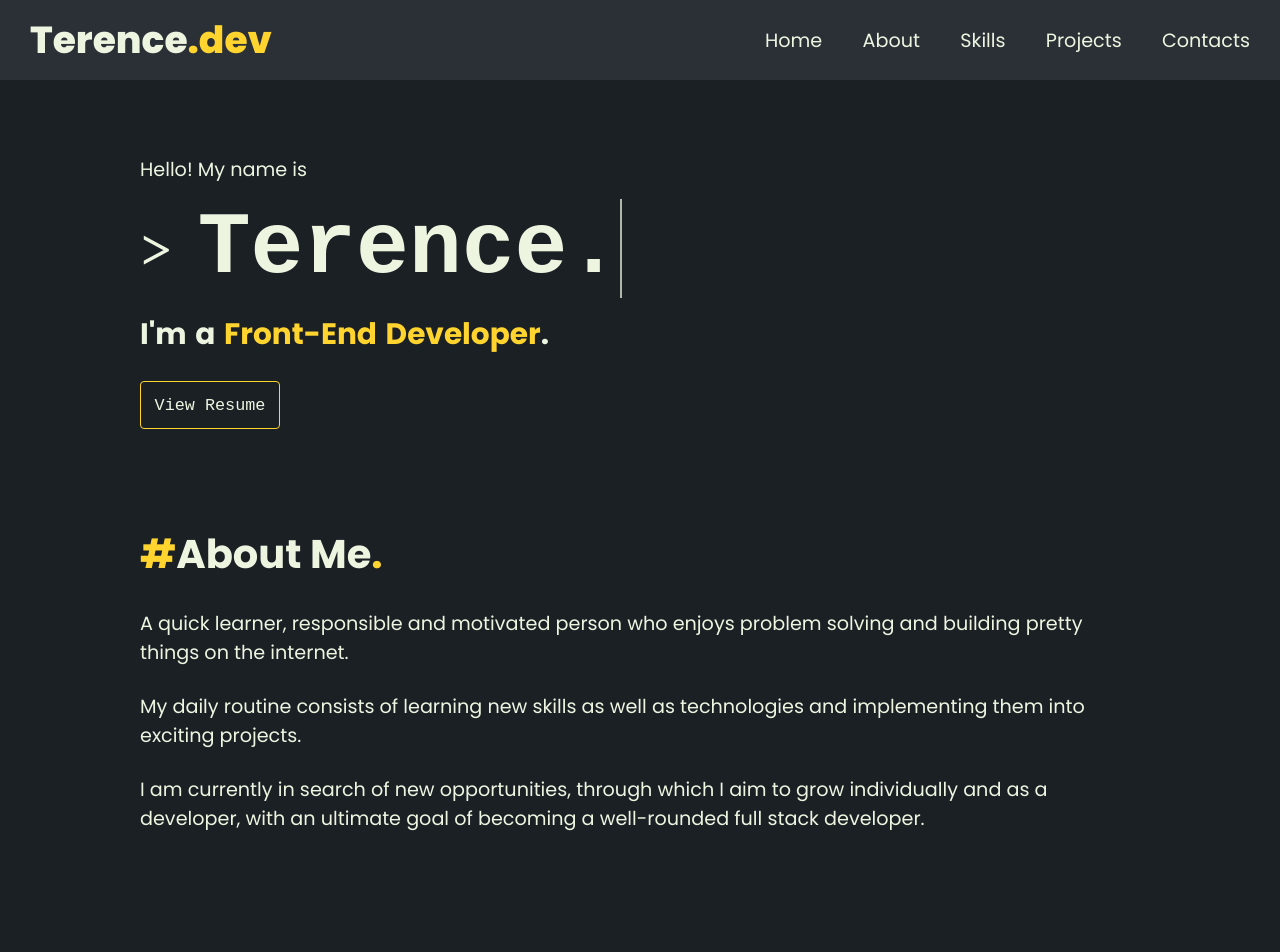
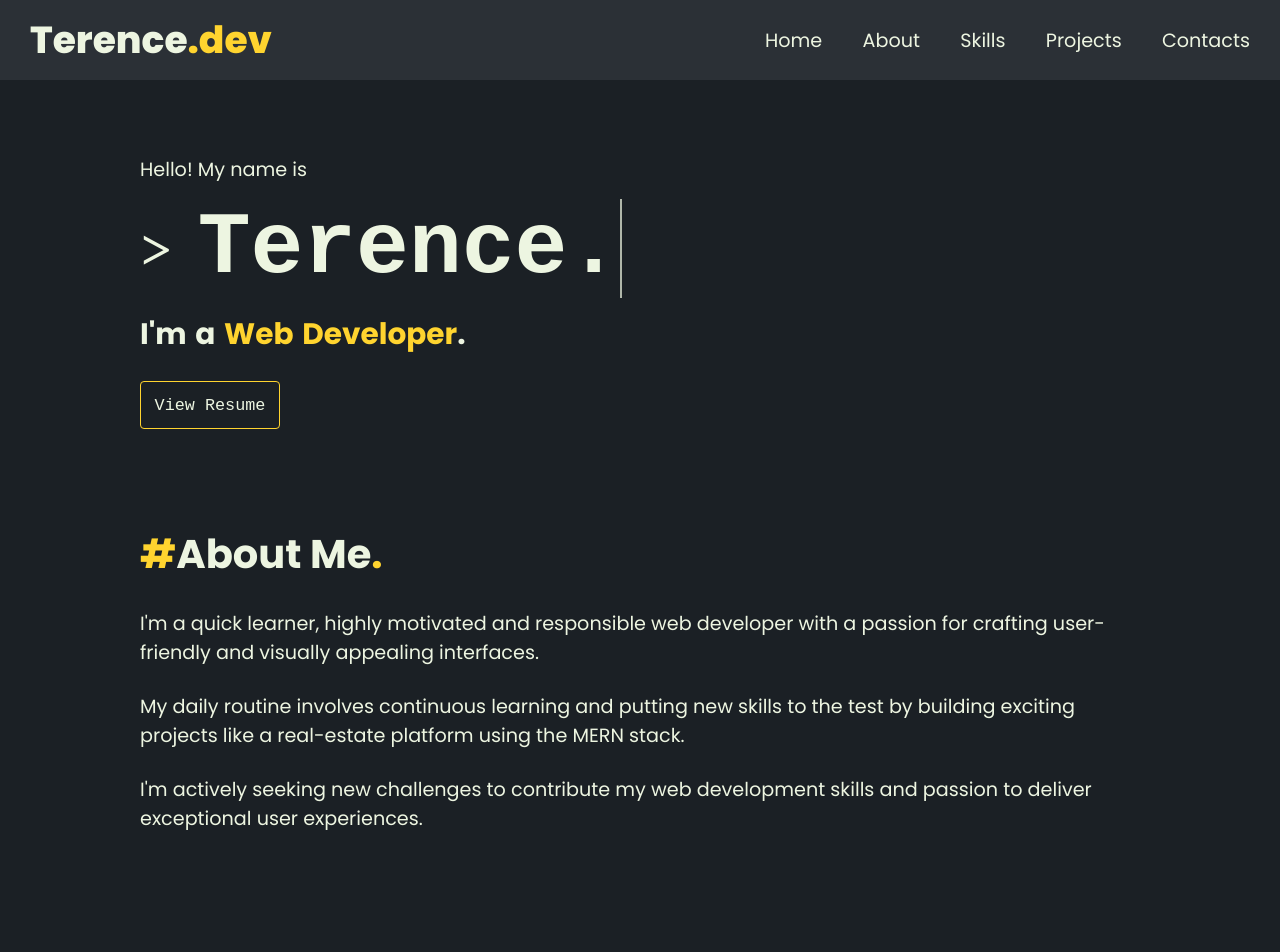
Before and after one commit to TerenceChew/portfolio, a React (Create React App) app: page / in a window 1280 px wide. Shown: the top 952 px of the page. Built offline with nearby package versions, Linux system fonts and the light colour scheme; a web font is replaced by a local one.

Commit message:
Update AboutMe & Intro

```diff
--- a/src/components/AboutMe/AboutMe.js
+++ b/src/components/AboutMe/AboutMe.js
@@ -5,17 +5,18 @@ const AboutMe = () => {
     <section id="about-me" className="about-me section">
       <h2>About Me</h2>
       <p>
-        A quick learner, responsible and motivated person who enjoys problem
-        solving and building pretty things on the internet.
+        I&apos;m a quick learner, highly motivated and responsible web developer
+        with a passion for crafting user-friendly and visually appealing
+        interfaces.
       </p>
       <p>
-        My daily routine consists of learning new skills as well as technologies
-        and implementing them into exciting projects.
+        My daily routine involves continuous learning and putting new skills to
+        the test by building exciting projects like a real-estate platform using
+        the MERN stack.
       </p>
       <p>
-        I am currently in search of new opportunities, through which I aim to grow
-        individually and as a developer, with an ultimate goal of becoming a well-rounded
-        full stack developer.
+        I&apos;m actively seeking new challenges to contribute my web
+        development skills and passion to deliver exceptional user experiences.
       </p>
     </section>
   );
--- a/src/components/Intro/Intro.js
+++ b/src/components/Intro/Intro.js
@@ -18,7 +18,7 @@ const Intro = ({ showResume }) => {
           </div>
         </h1>
         <p>
-          I&apos;m a <span>Front-End Developer</span>.
+          I&apos;m a <span>Web Developer</span>.
         </p>
         <button className="btn">
           <a href="#resume" onClick={showResume}>
```
